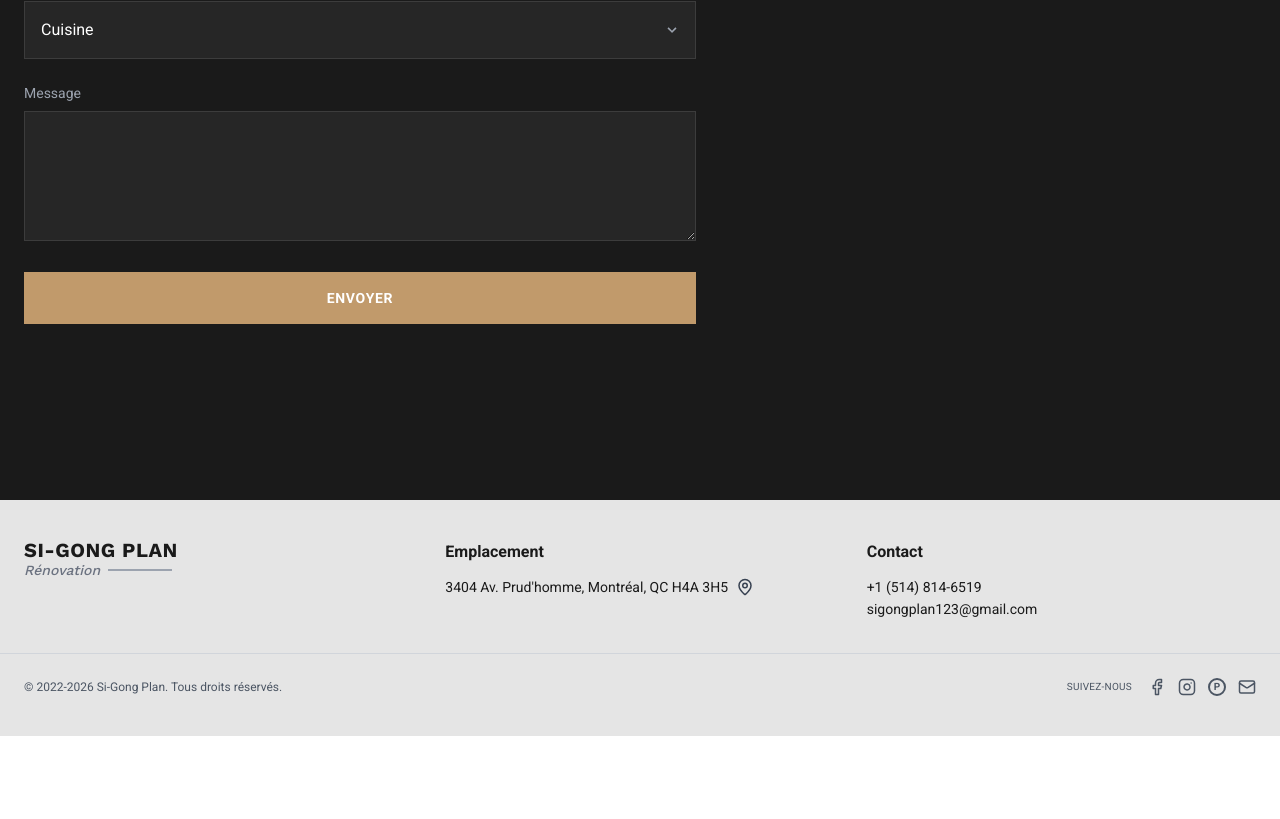
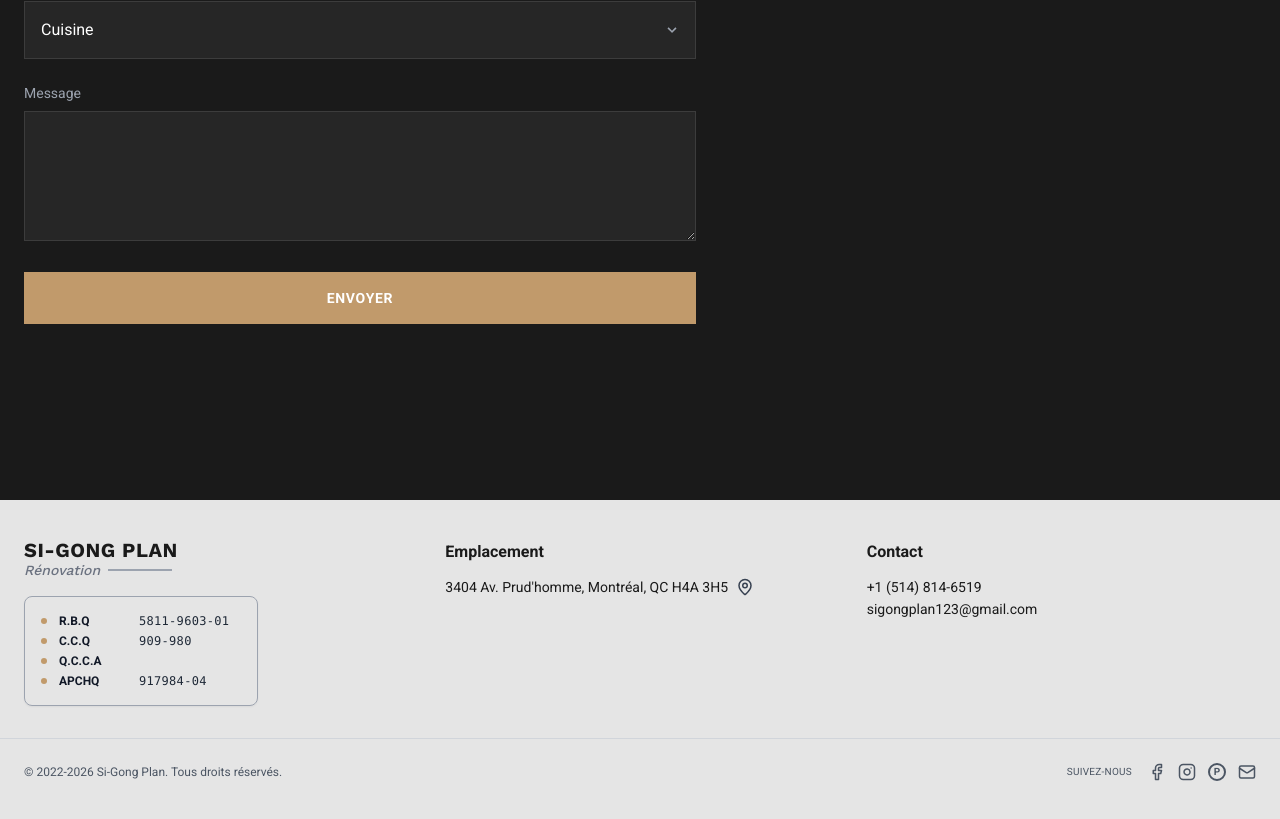
Before and after one commit to seungho2/sigong-plan, a React (Vite) app: page / in a window 1280 px wide. Shown: the part 2536-3355 px from the top of the page. Before the commit the page ends 3272 px from the top, so only its background shows below. Built offline with nearby package versions, Linux system fonts and the light colour scheme.

Commit message:
푸터 변경

```diff
--- a/src/components/Footer.jsx
+++ b/src/components/Footer.jsx
@@ -16,6 +16,31 @@ const Footer = () => {
                     <div className="flex items-center gap-2">
                         <span className="italic font-brand text-gray-500 font-medium">Rénovation</span>
                         <div className="h-[2px] w-16 bg-gray-400"></div>
+                    </div>
+                    {/* License Info */}
+                    {/* License Info */}
+                    <div className="mt-4 block w-3/5 border border-gray-400 rounded-lg p-4 shadow-sm hover:border-[var(--color-secondary)] transition-colors duration-300">
+                        <ul className="flex flex-col gap-1 text-gray-800 text-xs font-medium">
+                            <li className="flex items-center">
+                                <span className="w-1.5 h-1.5 bg-[var(--color-secondary)] rounded-full mr-3 shrink-0"></span>
+                                <span className="w-20 shrink-0 font-bold text-gray-900">R.B.Q</span>
+                                <span className="font-mono tracking-wide">5811-9603-01</span>
+                            </li>
+                            <li className="flex items-center">
+                                <span className="w-1.5 h-1.5 bg-[var(--color-secondary)] rounded-full mr-3 shrink-0"></span>
+                                <span className="w-20 shrink-0 font-bold text-gray-900">C.C.Q</span>
+                                <span className="font-mono tracking-wide">909-980</span>
+                            </li>
+                            <li className="flex items-center">
+                                <span className="w-1.5 h-1.5 bg-[var(--color-secondary)] rounded-full mr-3 shrink-0"></span>
+                                <span className="font-bold text-gray-900">Q.C.C.A</span>
+                            </li>
+                            <li className="flex items-center">
+                                <span className="w-1.5 h-1.5 bg-[var(--color-secondary)] rounded-full mr-3 shrink-0"></span>
+                                <span className="w-20 shrink-0 font-bold text-gray-900">APCHQ</span>
+                                <span className="font-mono tracking-wide">917984-04</span>
+                            </li>
+                        </ul>
                     </div>
                 </div>
 
```
